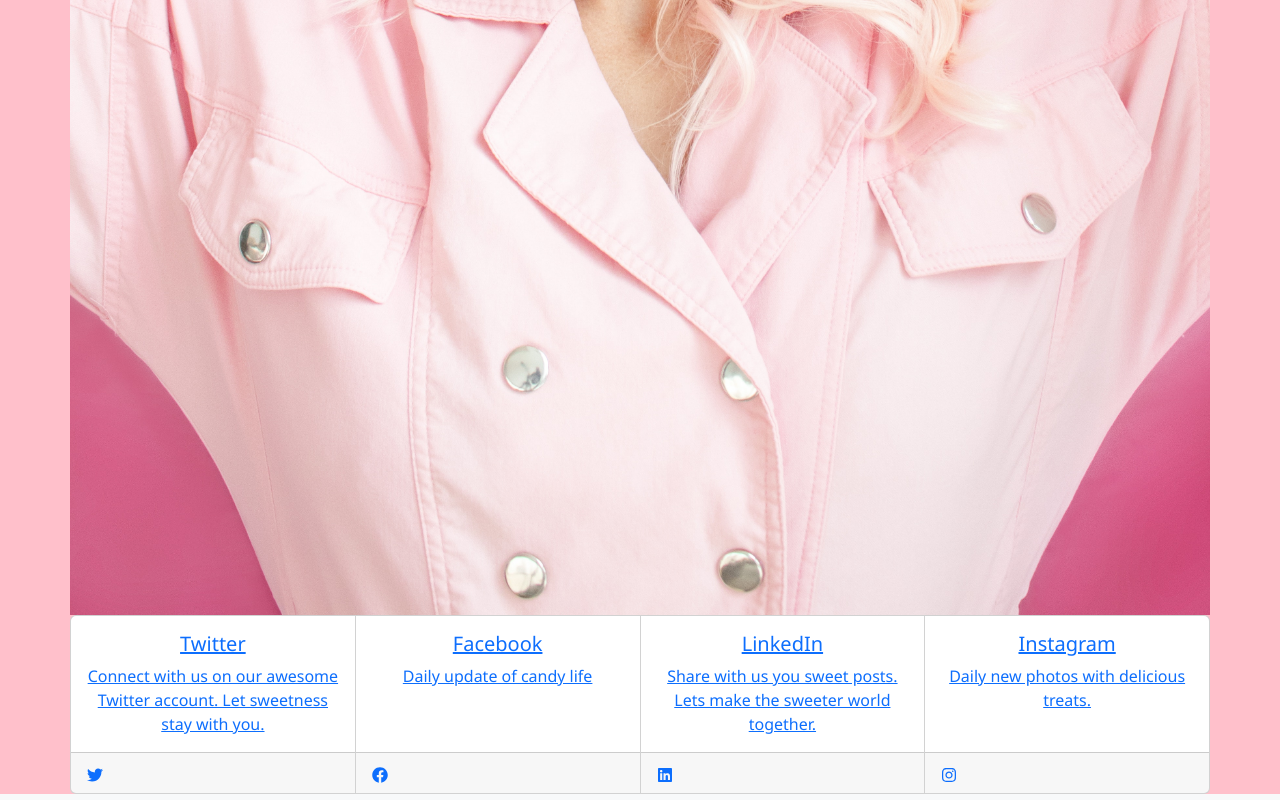
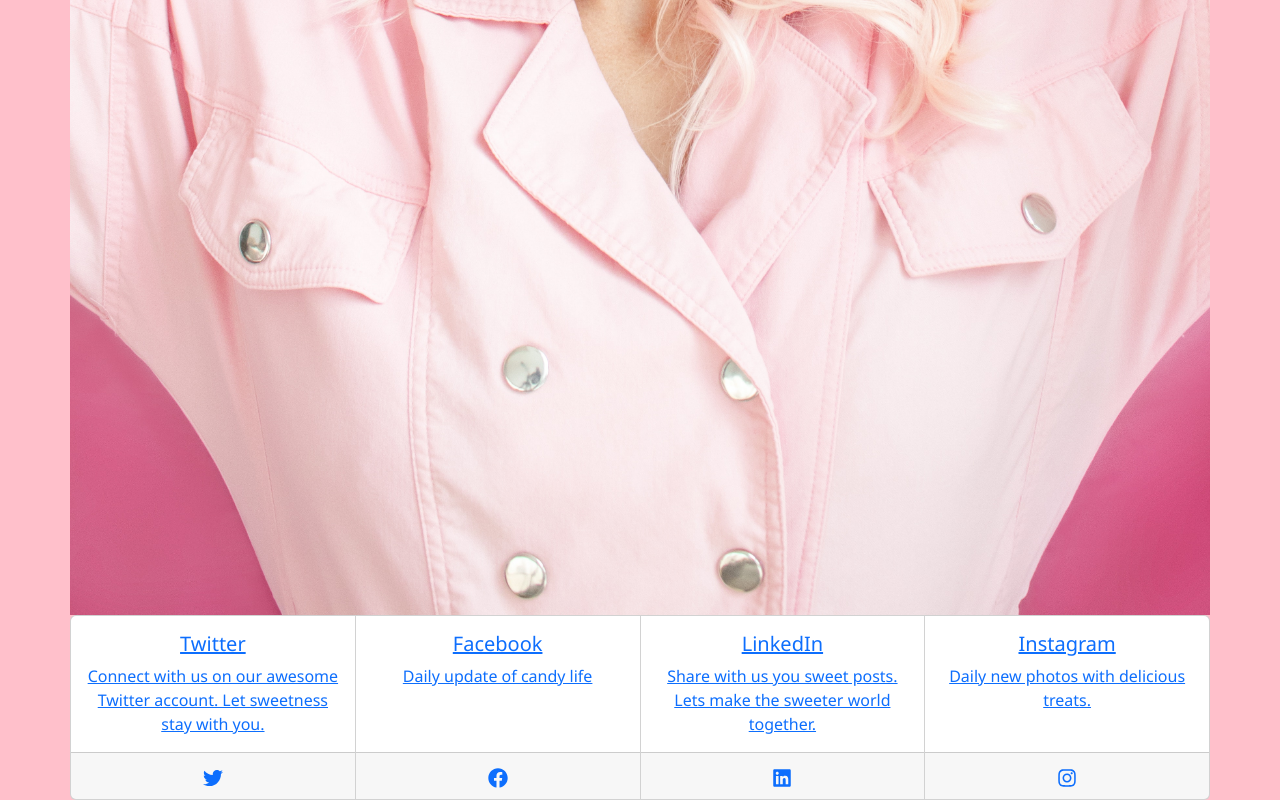
Before and after one commit to Lu-Smith/react-typescript, a React (Create React App) app: page / in a window 1280 px wide. Shown: the part 866-1666 px from the top of the page. Built offline with nearby package versions, Linux system fonts and the light colour scheme; a web font is replaced by a local one.

Commit message:
Updated Footer.tsx

```diff
--- a/src/App.css
+++ b/src/App.css
@@ -60,8 +60,7 @@
     font-style: italic;
 }
 
-.About .Icons {
+.App .Icons {
     text-align: center;
     font-size: 20px;
-    color: pink;
 }
--- a/src/components/Footer.tsx
+++ b/src/components/Footer.tsx
@@ -5,8 +5,7 @@ import {
     FaInstagram,
     FaLinkedin,
     FaFacebook,
-    FaTwitter,
-    FaYoutube,
+    FaTwitter
   } from "react-icons/fa";
 
 const Footer: React.FC = () => {
@@ -15,9 +14,10 @@ const Footer: React.FC = () => {
          <CardGroup>
       <Card>
         <Card.Body style={{textAlign: "center"}}>
-            <a  href="//twitter.com/LunaSmithArt"
+            <a href="//twitter.com/LunaSmithArt"
                     target="_blank"
-                    aria-label="Instagram">
+                    aria-label="Instagram"
+                    rel="noreferrer">
                 <Card.Title>Twitter</Card.Title>
                 <Card.Text>
                     Connect with us on our awesome Twitter account. Let sweetness stay with you.
@@ -25,9 +25,10 @@ const Footer: React.FC = () => {
             </a>
         </Card.Body>
         <Card.Footer className='Icons'>
-             <a  href="//twitter.com/LunaSmithArt"
+             <a href="//twitter.com/LunaSmithArt"
                     target="_blank"
-                    aria-label="Instagram">
+                    aria-label="Instagram"
+                    rel="noreferrer">
                 <FaTwitter />
              </a>
         </Card.Footer>
@@ -36,7 +37,8 @@ const Footer: React.FC = () => {
         <Card.Body style={{textAlign: "center"}}>
             <a  href="//www.facebook.com/lunasmithart"
                     target="_blank"
-                    aria-label="Instagram">
+                    aria-label="Instagram"
+                    rel="noreferrer">
                 <Card.Title>Facebook</Card.Title>
                 <Card.Text>
                     Daily update of candy life{' '}
@@ -44,18 +46,20 @@ const Footer: React.FC = () => {
             </a>
         </Card.Body>
         <Card.Footer className='Icons'>
-            <a  href="//www.facebook.com/lunasmithart"
+            <a href="//www.facebook.com/lunasmithart"
                     target="_blank"
-                    aria-label="Instagram">
+                    aria-label="Instagram"
+                    rel="noreferrer">
                 <FaFacebook />
             </a>
         </Card.Footer>
       </Card>
       <Card>
         <Card.Body style={{textAlign: "center"}}>
-            <a  href="//www.linkedin.com/in/luna-smith/"
+            <a href="//www.linkedin.com/in/luna-smith/"
                     target="_blank"
-                    aria-label="Instagram">
+                    aria-label="Instagram"
+                    rel="noreferrer">
                 <Card.Title>LinkedIn</Card.Title>
                 <Card.Text>
                     Share with us you sweet posts. Lets make the sweeter world together.
@@ -63,18 +67,20 @@ const Footer: React.FC = () => {
             </a>
         </Card.Body>
         <Card.Footer className='Icons'>
-             <a  href="//www.linkedin.com/in/luna-smith/"
+             <a href="//www.linkedin.com/in/luna-smith/"
                     target="_blank"
-                    aria-label="Instagram">
+                    aria-label="Instagram"
+                    rel="noreferrer">
                 <FaLinkedin />
              </a>
         </Card.Footer>
       </Card>
       <Card >
          <Card.Body style={{textAlign: "center"}}>
-            <a  href="//www.instagram.com/lunasmithart/"
+            <a href="//www.instagram.com/lunasmithart/"
                 target="_blank"
-                aria-label="Instagram">
+                aria-label="Instagram"
+                rel="noreferrer">
                 <Card.Title>Instagram</Card.Title>
                 <Card.Text>
                     Daily new photos with delicious treats.
@@ -82,9 +88,10 @@ const Footer: React.FC = () => {
              </a>
         </Card.Body>
         <Card.Footer className='Icons'>
-            <a  href="//www.instagram.com/lunasmithart/"
+            <a href="//www.instagram.com/lunasmithart/"
                 target="_blank"
-                aria-label="Instagram">
+                aria-label="Instagram"
+                rel="noreferrer">
               <FaInstagram />
             </a>
         </Card.Footer>
```
